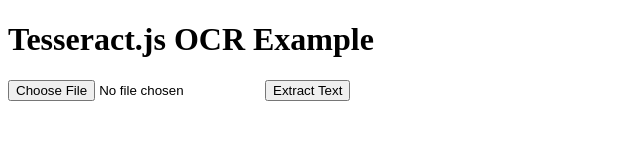
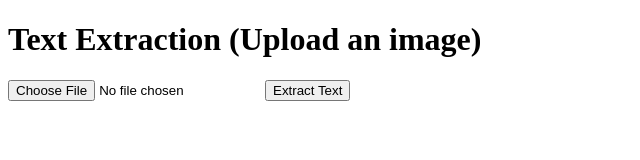
Before and after one commit to AMISHA2001SENGUPTA/text_extraction, a plain HTML site: page index.html in a window 1280 px wide. Shown: the whole page, without its empty margins (0-640 px from the left). Drawn offline with Linux system fonts and the light colour scheme.

Commit message:
Update index.html

```diff
--- a/index.html
+++ b/index.html
@@ -3,11 +3,11 @@
 <head>
     <meta charset="UTF-8">
     <meta name="viewport" content="width=device-width, initial-scale=1.0">
-    <title>Text Extraction (Upload an image)</title>
+    <title>Text Extraction</title>
     <script src="https://cdn.jsdelivr.net/npm/tesseract.js@2"></script>
 </head>
 <body>
-    <h1>Tesseract.js OCR Example</h1>
+    <h1>Text Extraction (Upload an image)</h1>
     <input type="file" id="image-upload" accept="image/*">
     <button onclick="processImage()">Extract Text</button>
     <p id="status"></p>
```
